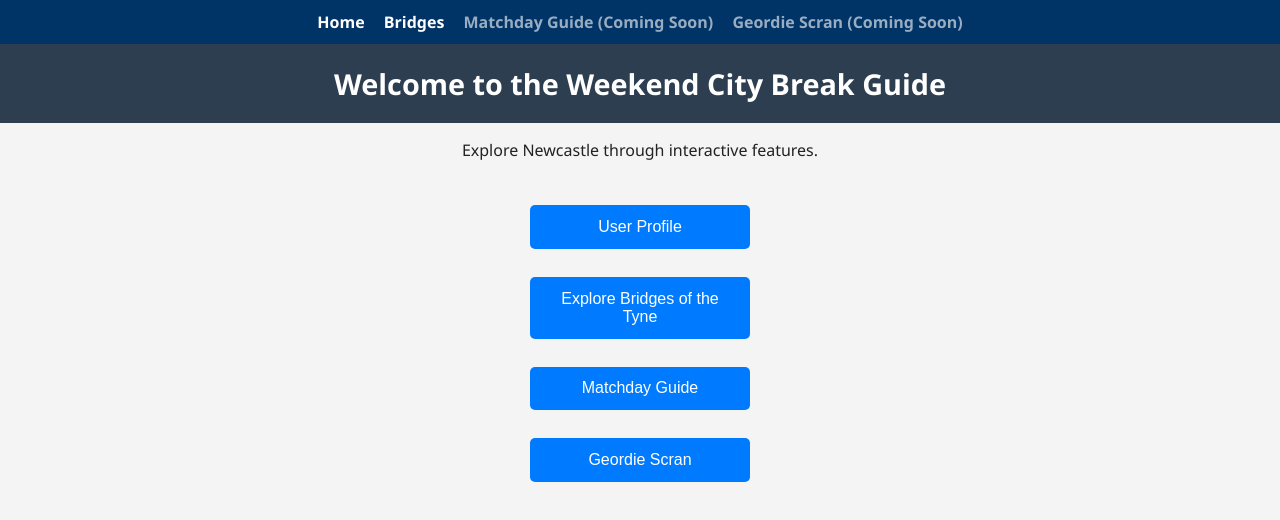
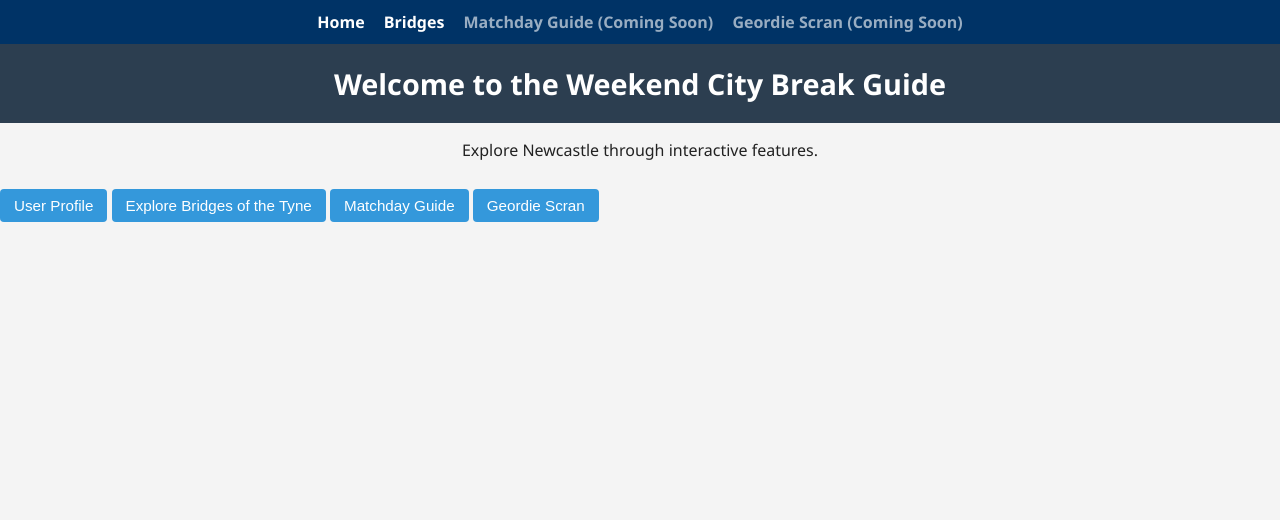
Before and after one commit to skhmn/city-break-prototype, a plain HTML site: page index.html in a window 1280 px wide. Drawn offline with Linux system fonts and the light colour scheme.

Commit message:
Update index.html

```diff
--- a/index.html
+++ b/index.html
@@ -5,32 +5,10 @@
     <meta name="viewport" content="width=device-width, initial-scale=1.0">
     <title>Bridges of the Tyne - Homepage</title>
     <link rel="stylesheet" href="css/styles.css">
-    <style>
-        .btn-group {
-            display: flex;
-            flex-direction: column;
-            align-items: center;
-            gap: 1rem;
-            margin-top: 2rem;
-        }
 
-        .btn-group button {
-            padding: 0.8rem 1.5rem;
-            font-size: 1rem;
-            border: none;
-            border-radius: 5px;
-            background-color: #007bff;
-            color: white;
-            cursor: pointer;
-            width: 220px;
-        }
-
-        .btn-group button:hover {
-            background-color: #0056b3;
-        }
-    </style>
 </head>
 <body>
+    <!--Nav Bar-->
 <nav class="navbar" role="navigation" aria-label="Main site navigation">
     <ul class="nav-list">
         <li><a href="index.html" class="nav-link">Home</a></li>
@@ -54,12 +32,12 @@
     <div class="btn-group">
         <button onclick="location.href='profile.html'">User Profile</button>
         <button onclick="location.href='bridges.html'">Explore Bridges of the Tyne</button>
-        <!-- Matchday Guide Button -->
+        <!-- Matchday Guide Button(havent implemented) -->
         <button onclick="alert('The Matchday Guide would include an interactive stadium map showing entrances, upcoming fixtures, nearby pubs and parking options. Pins are hoverable and reveal details with popups.')">
             Matchday Guide
         </button>
 
-        <!-- Geordie Scran Button -->
+        <!-- Geordie Scran Button(havent implemented) -->
         <button onclick="alert('The Geordie Scran feature would list traditional Geordie food spots. Clicking a restaurant shows traditional dishes and user reviews using a star rating system.')">
             Geordie Scran
         </button>
```
